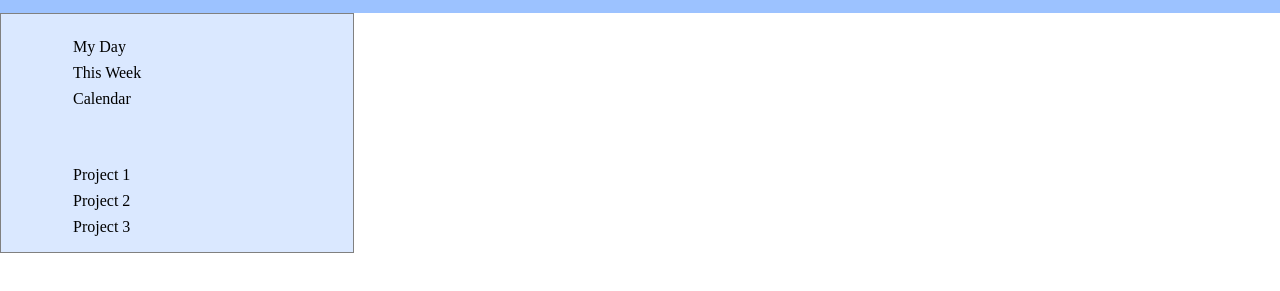
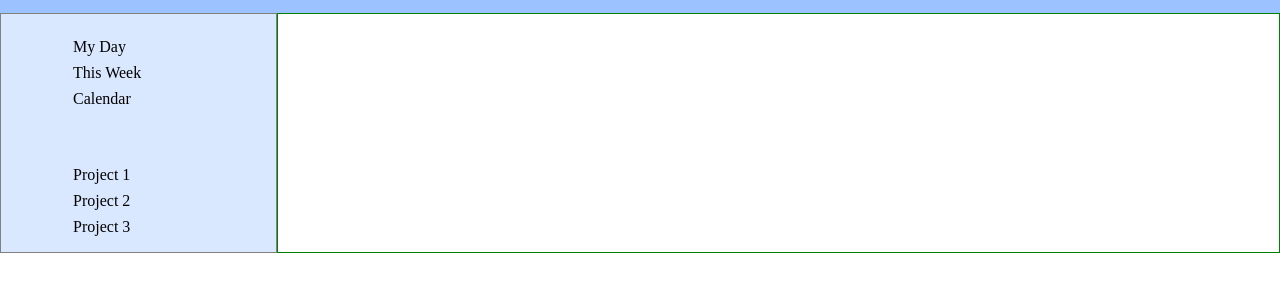
Before and after one commit to tomason182/todo-list, a website built with webpack: page src/index.html in a window 1280 px wide. Shown: the part 37-328 px from the top of the page. Built offline with nearby package versions, Linux system fonts and the light colour scheme.

Commit message:
fix class modification to ID

```diff
--- a/src/styles.css
+++ b/src/styles.css
@@ -31,7 +31,7 @@ header {
     padding-left: 2rem;
 }
 
-.main-container {
+#main-container {
     border: 1px solid green;
     width: 100%;
 
```
